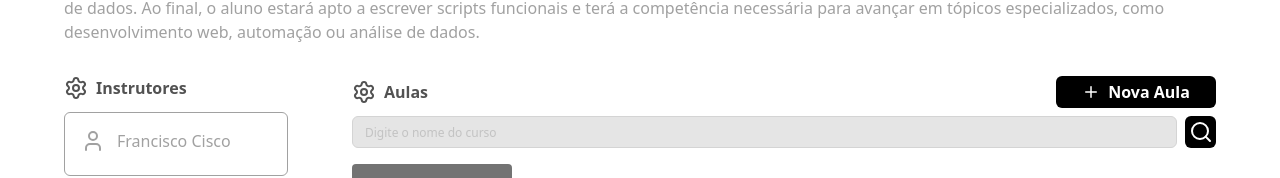
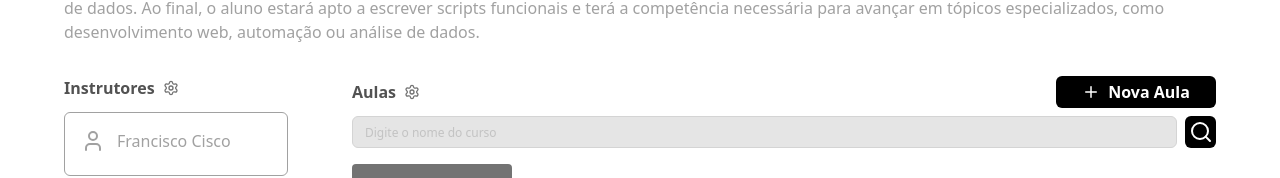
Before and after one commit to ennalyc/CourseSphere, a Next.js app in the folder frontend/: page /dashboard/title in a window 1280 px wide. Shown: the part 244-422 px from the top of the page. Built offline with nearby package versions, Linux system fonts and the light colour scheme.

Commit message:
(ui): add config action

```diff
--- a/frontend/src/app/dashboard/[course]/page.tsx
+++ b/frontend/src/app/dashboard/[course]/page.tsx
@@ -1,10 +1,15 @@
-import React from 'react'
+'use client'
+import React, { useState } from 'react'
 import Header from '@/components/Header'
 import { ChevronLeft, GraduationCap, Settings, Calendar, CalendarCheck, User } from 'lucide-react'
 import Link from 'next/link'
 import CourseClasses from '@/components/CourseClasses'
+import ConfigButton from '@/components/ConfigButton'
 
 const CoursePage = ({title}: {title: string}) => {
+    const [isCourseConfigOpen, setIsCourseConfigOpen] = useState(false)
+    const [isInstructorsConfigOpen, setIsInstructorsConfigOpen] = useState(false)
+
   return (
     <div>
         <Header/>
@@ -16,8 +21,15 @@ const CoursePage = ({title}: {title: string}) => {
             </Link>
             <div>
                 <div className='flex flex-row items-baseline gap-2'>
-                <h1 className='text-3xl font-bold mt-2 truncate'>Titulo do curso</h1>
-                <Settings className='text-neutral-500' size={16}/>
+                    <h1 className='text-3xl font-bold mt-2 truncate'>Titulo do curso</h1>
+                    <div className='flex flex-row gap-2 items-center'>
+                        <Settings size={16} className='text-neutral-500' onClick={() => setIsCourseConfigOpen(!isCourseConfigOpen)}/>
+                        {
+                            isCourseConfigOpen && (
+                            <ConfigButton/>
+                            )
+                        }
+                    </div>
                 </div>
                 <div className='flex flex-row text-neutral-400 gap-4 mt-1'>
                     <div className='flex flex-row gap-2  items-center'>
@@ -34,9 +46,16 @@ const CoursePage = ({title}: {title: string}) => {
         </section>
         <section className='px-16 flex flex-row mt-8 gap-2 justify-between'>
             <div>
-                <div className='flex flex-row gap-2 text-neutral-600 font-semibold'>
-                    <Settings/>
+                <div className='flex flex-row gap-2 text-neutral-600 font-semibold items-center'>
                     <span>Instrutores</span>
+                    <div className='flex flex-row gap-2 items-center'>
+                        <Settings size={16} className='text-neutral-500' onClick={() => setIsInstructorsConfigOpen(!isInstructorsConfigOpen)}/>
+                        {
+                           isInstructorsConfigOpen && (
+                            <ConfigButton/>
+                            )
+                        }
+                    </div>
                 </div>
                 <div className='border border-neutral-400 rounded-md w-56 min-h-16 mt-3 p-4'>
                     <div className='flex flex-row gap-3 text-neutral-400'>
--- /dev/null
+++ b/frontend/src/components/ConfigButton.tsx
@@ -0,0 +1,22 @@
+'use client'
+import React, { useState } from 'react'
+import { Edit, Trash } from 'lucide-react'
+
+const ConfigButton = () => {
+    const [isSelected, setIsSelected] = useState('')
+    const [isOpened, setIsOpened] = useState(true)
+    return (
+    <div className={`${isOpened ? 'translate-x-0 opacity-100' : 'opacity-0 -translate-x-full'} transition-transform duration-500 ease-in-out flex flex-row gap-2`}>
+        <div onClick={() => setIsSelected('editar')} className={`${isSelected === 'excluir' ? 'bg-neutral-500 text-white hover:bg-neutral-600 hover:text-white' : ''} flex flex-row gap-2 text-neutral-500 text-sm h-6 w-20 justify-center items-center rounded-md border border-neutral-500 hover:bg-neutral-200 hover:text-neutral-600`}>
+            <Edit size={13}/>
+            <span>Editar</span>
+        </div>
+        <div onClick={() => setIsSelected('excluir')} className={`${isSelected === 'excluir' ? 'bg-neutral-500 text-white hover:bg-neutral-600 hover:text-white' : ''} flex flex-row gap-2 text-neutral-500 text-sm h-6 w-20 justify-center items-center rounded-md border border-neutral-500 hover:bg-neutral-200 hover:text-neutral-600`}>
+            <Trash size={13}/>
+            <span>Excluir</span>
+        </div>
+    </div>
+  )
+}
+
+export default ConfigButton
--- a/frontend/src/components/CourseClasses.tsx
+++ b/frontend/src/components/CourseClasses.tsx
@@ -1,29 +1,39 @@
 'use client'
 import React, { useState } from 'react'
-import { Settings } from 'lucide-react'
 import CustomAddButton from './ui/CustomAddButton'
 import SearchBar from './ui/SearchBar'
 import CustomClassForm from './CustomClassForm'
+import ConfigButton from './ConfigButton'
+import { Settings } from 'lucide-react'
+
 const CourseClasses = () => {
   const [isClicked, setIsClicked] = useState(false)
+  const [configOpen, setConfigOpen] = useState(false)
   return (
     <div className='w-3/4'>
         <div className='flex flex-row justify-between mb-2 items-center'>
-            <div className='flex flex-row gap-2 text-neutral-600 font-semibold'>
-                <Settings/>
+            <div className='flex flex-row items-center gap-2 text-neutral-600 font-semibold'>
                 <span>Aulas</span>
+                <div className='flex flex-row items-center gap-2'>
+                  <Settings size={16} className='text-neutral-500' onClick={() => setConfigOpen(!configOpen)}/>
+                  {
+                    configOpen && (
+                      <ConfigButton/>
+                    )
+                  }
+                </div>
             </div>
             <div onClick={() => setIsClicked(!isClicked)}>
               <CustomAddButton
               text='Nova Aula'
               />
+              {
+                isClicked && (
+                  <CustomClassForm/>
+                )
+              }
             </div>
         </div>
-        {
-          isClicked && (
-            <CustomClassForm/>
-          )
-        }
         <SearchBar/>
         <div className='mt-4'>
             <div className='bg-neutral-500 h-24 w-40 rounded-sm'/>
--- a/frontend/src/components/CustomClassForm.tsx
+++ b/frontend/src/components/CustomClassForm.tsx
@@ -10,12 +10,14 @@ const CustomClassForm = () => {
         setIsOpened(false)
         setIsClicked(true)
     }
+
     const [classStatus, setClassStatus] = useState('')
     const [classSelected, setClasSelected] = useState(false)
     const handleSelection = (c: string) => {
         setClassStatus(c)
         setClasSelected(true)
     }
+
     const classStat = [
         {id: 1, status: 'Rascunho'},
         {id: 2, status: 'Publicado'},
```
